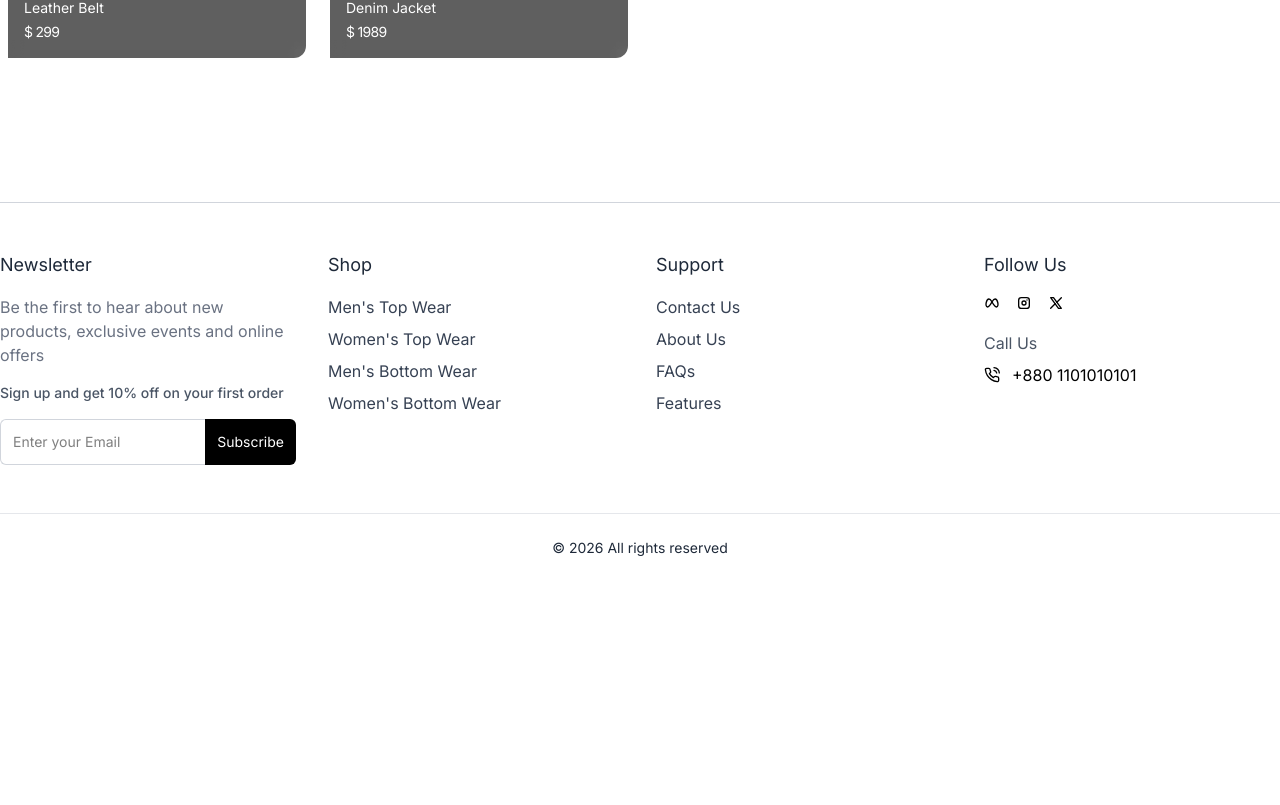
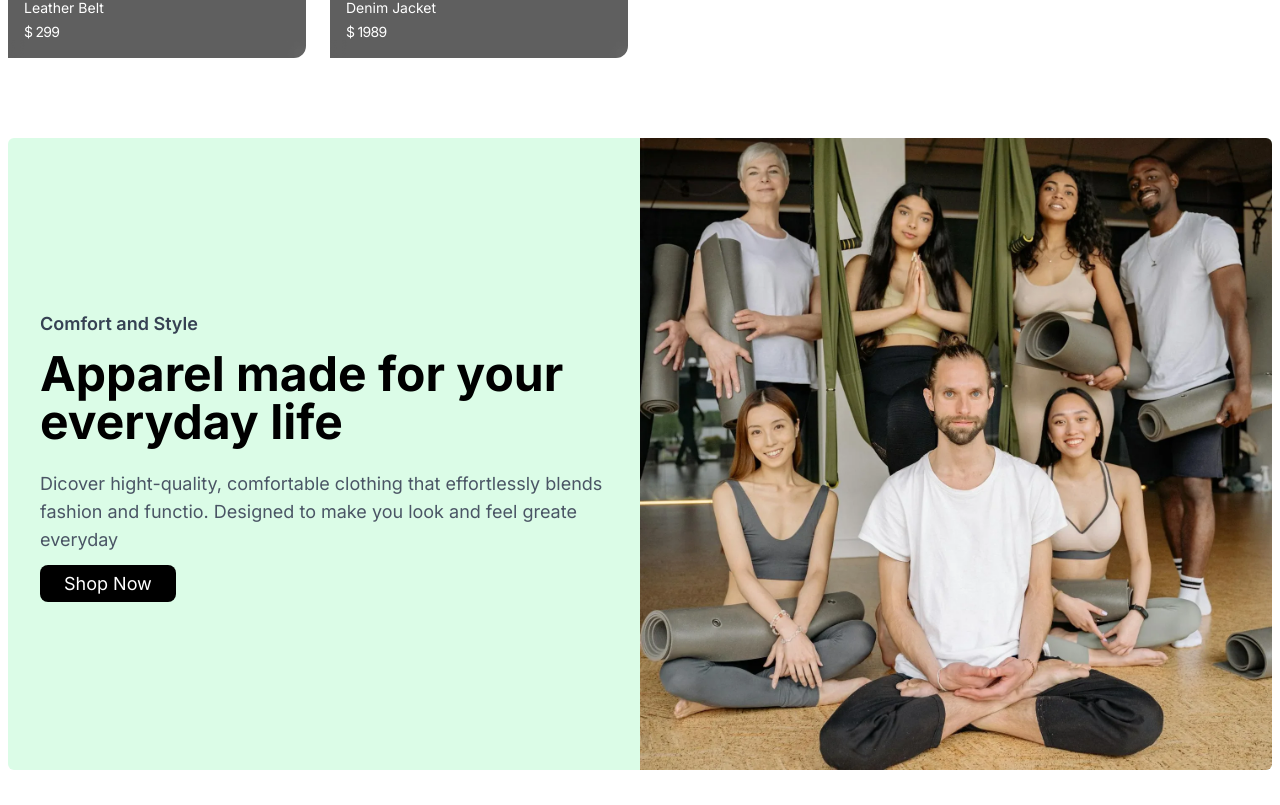
Before and after one commit to princemahmood117/rabbit-ecom, a React app in the folder frontend/: page / in a window 1280 px wide. Shown: the part 4435-5240 px from the top of the page. Before the commit the page ends 5041 px from the top, so only its background shows below. Built offline with nearby package versions, Linux system fonts and the light colour scheme; grey boxes are pictures that could not be loaded; the HTML template or start-up script is replaced by a standard one.

Commit message:
featured section started

```diff
--- a/frontend/src/components/Products/FeaturedCollection.jsx
+++ b/frontend/src/components/Products/FeaturedCollection.jsx
@@ -1,14 +1,25 @@
+import { Link } from "react-router-dom";
+import featured from '../../assets/featured.webp'
 
 const FeaturedCollection = () => {
     return (
         <section className="py-16 px-2">
-            <div className="container max-w-7xl mx-auto flex flex-col-reverse lg:flex-row items-center bg-green-50 rounded-2xl">
+            <div className="container max-w-7xl mx-auto flex flex-col-reverse lg:flex-row items-center bg-green-100 rounded-md">
 
                 {/* left side content */}
-                <div></div>
+                <div className="lg:w-1/2 p-8 text-center lg:text-left">
+                    <h2 className="text-lg font-semibold text-gray-700 mb-3">Comfort and Style</h2>
+                    <h2 className="text-4xl lg:text-5xl font-bold mb-6">Apparel made for your everyday life</h2>
+                    <p className="text-lg text-gray-600 mb-4">Dicover hight-quality, comfortable clothing that effortlessly blends fashion and functio. Designed to make you look and feel greate everyday</p>
+
+                    <Link to={'/collection/all'} className="bg-black px-6 py-2 rounded-lg text-lg text-white hover:bg-gray-200 hover:text-black transition duration-250 cursor-pointer">Shop Now</Link>
+                </div>
 
                 {/* left side content */}
-                <div></div>
+                <div className="lg:w-1/2">
+                    <img src={featured} alt="featured_image"
+                    className="w-full h-full object-cover rounded-tr-md rounded-br-md" />
+                </div>
 
             </div>
         </section>
```
